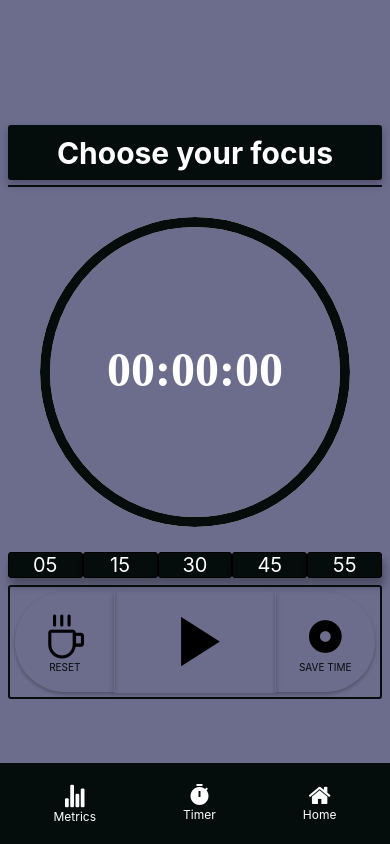
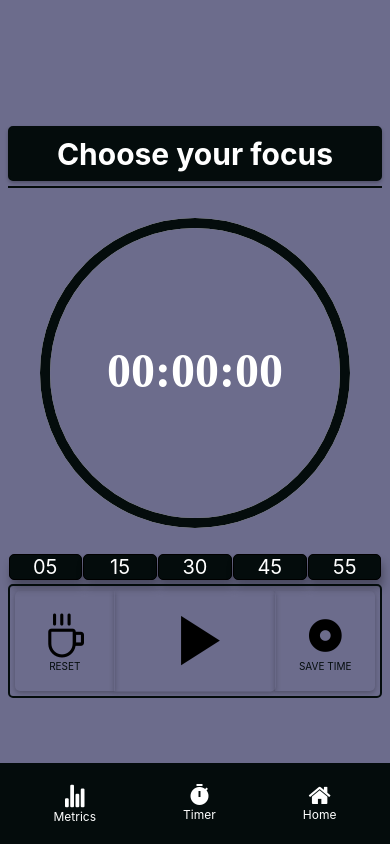
Before and after one commit to Lenindelrionicaragua/HabitTrackerAppFront, a React Native app: screen /StopwatchScreen in a window 390 px wide. Built offline with nearby package versions, Linux system fonts and the light colour scheme; what expo-web-browser would draw is missing.

Commit message:
change all the border-radius to 5px and add a gap in the time buttons

```diff
--- a/screens/StopwatchScreen/StopwatchScreenStyles.js
+++ b/screens/StopwatchScreen/StopwatchScreenStyles.js
@@ -14,18 +14,15 @@ const {
   lightGreen
 } = Colors;
 
-const green = "#00ff00";
-const red = "#3cbc9c";
-
 const paddingBottom = Platform.OS === "web" ? "7%" : "0%";
 const marginTop = Platform.OS === "web" ? "1%" : "2%";
 
 export const StyledContainer = styled(SafeAreaView)`
   flex: 1;
   background-color: ${darkGrey};
-  width: 100%;
   justify-content: center;
   align-items: center;
+  width: 100%;
   padding: 2%;
   padding-bottom: ${paddingBottom};
 `;
@@ -39,14 +36,14 @@ export const FocusTitle = styled(Text)`
   align-items: center;
   justify-items: center;
   border-width: 2px;
-  border-radius: 3px;
+  border-radius: 5px;
   border-color: ${black};
   padding: 2%;
   width: 100%;
-  shadow-color: #2d2342;
-  shadow-offset: 0px 4px;
-  shadow-opacity: 0.4;
-  shadow-radius: 8px;
+  shadow-color: #000;
+  shadow-offset: 0px 2px;
+  shadow-opacity: 0.25;
+  shadow-radius: 3.84px;
   elevation: 5;
 `;
 
@@ -62,9 +59,9 @@ export const TimeButtonsContainer = styled(View)`
   flex-direction: row;
   align-items: center;
   justify-content: space-between;
+
   width: 100%;
   padding: 0%;
-  padding-bottom: 1%;
 `;
 
 export const TimeButton = styled(Pressable)`
@@ -73,9 +70,9 @@ export const TimeButton = styled(Pressable)`
   align-items: center;
   justify-content: center;
   color: ${white};
-  margin: 0px;
+  margin: 0.2%;
   border-width: 0.5px;
-  border-radius: 3px;
+  border-radius: 5px;
 
   box-shadow: 2px 8px 8px rgba(0, 0, 0, 0.3);
 `;
@@ -94,17 +91,16 @@ export const StyledButtonLeft = styled(Pressable)`
   width: 100px;
   height: 100px;
   padding: 10px;
-
   justify-content: center;
   align-items: center;
-  border-top-left-radius: 50px;
-  border-bottom-left-radius: 50px;
+  border-top-left-radius: 5px;
+  border-bottom-left-radius: 5px;
   border-top-right-radius: 0px;
   border-bottom-right-radius: 0px;
   shadow-color: #000;
   shadow-offset: 0px 2px;
   shadow-opacity: 0.25;
-  shadow-radius: 3.84px;
+  shadow-radius: 5px;
   elevation: 5;
 `;
 
@@ -116,12 +112,12 @@ export const StyledButtonRight = styled(Pressable)`
   align-items: center;
   border-top-left-radius: 0px;
   border-bottom-left-radius: 0px;
-  border-top-right-radius: 50px;
-  border-bottom-right-radius: 50px;
+  border-top-right-radius: 5px;
+  border-bottom-right-radius: 5px;
   shadow-color: #000;
   shadow-offset: 0px 2px;
   shadow-opacity: 0.25;
-  shadow-radius: 3.84px;
+  shadow-radius: 5px;
   elevation: 5;
 `;
 
@@ -133,7 +129,7 @@ export const RowContainer = styled(View)`
   width: 100%;
   background-color: ${lightPink};
   border-width: 2px;
-  border-radius: 3px;
+  border-radius: 5px;
   border-color: ${black};
   overflow: hidden;
 `;
@@ -146,9 +142,11 @@ export const StyledStartButton = styled(Pressable)`
   justify-content: center;
   align-items: center;
   transform: scale(1.01);
+  border-top-right-radius: 5px;
+  border-bottom-right-radius: 5px;
   shadow-color: #000;
   shadow-offset: 0px 2px;
   shadow-opacity: 0.25;
-  shadow-radius: 4.84px;
+  shadow-radius: 5px;
   elevation: 5;
 `;
```
